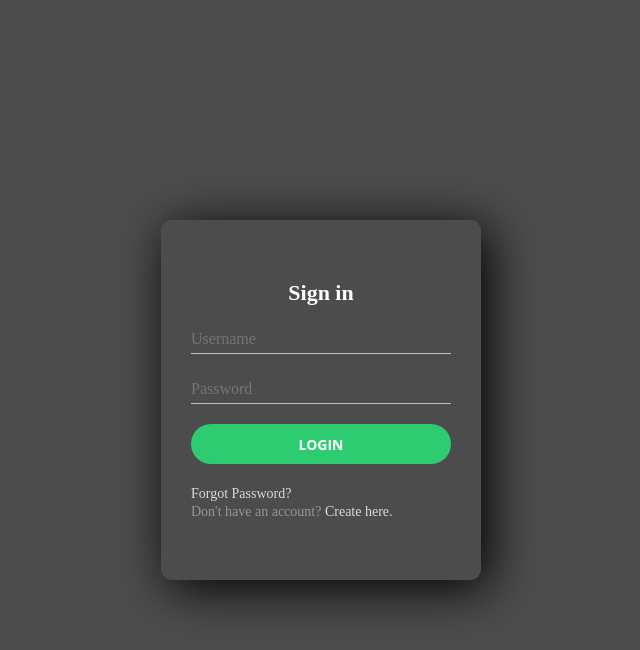
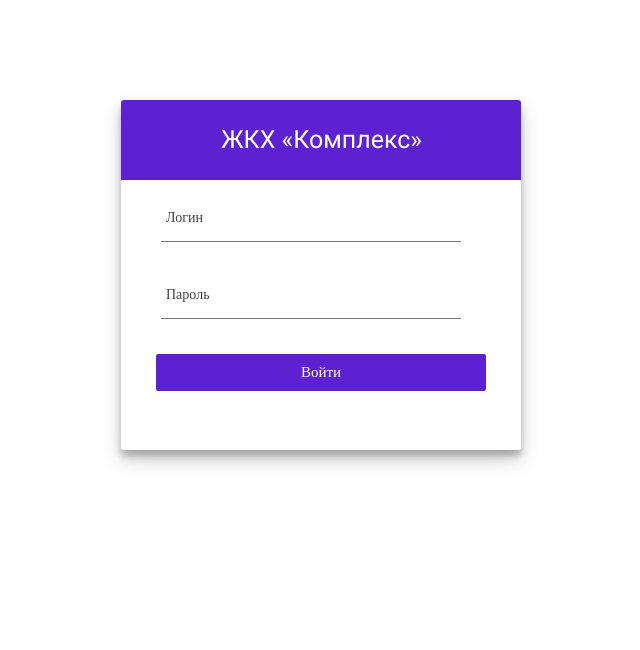
Before and after one commit to HDHeros/GKHProject, a Vue app in the folder project-vue/: page / in a window 1280 px wide. Shown: the top 650 px of the page, without its empty margins (319-959 px from the left). Built offline with nearby package versions, Linux system fonts and the light colour scheme; what vue-simple-svg would draw is missing.

Commit message:
CORS разрешение

```diff
--- a/project-vue/src/components/Login.vue
+++ b/project-vue/src/components/Login.vue
@@ -1,21 +1,24 @@
 <template>
-
-        <!-- <input v-model="login" type="text" placeholder="Логин">
-        <input v-model="password" type="password" placeholder="Пароль">
-        <button @click="setLogin">Войти</button> -->
- <div>
-     <div id="overlay"></div>
-    <div class="loginbox">
-        <h1>Sign in</h1><br>
-        <form>
-            <input type="text" placeholder="Username"><br>
-            <input type="password" placeholder="Password">
-            <input @click="setLogin" type="submit" value="LOGIN">
-        </form>
-        <a href="#">Forgot Password?</a><br>
-        <span id="text-account">Don't have an account?</span><a id="create-account" href="#"> Create here.</a>
+    <div class="box">
+        <div id="header">
+            <div id="cont-lock">
+                <p class="lock">ЖКХ «Комплекс»</p>
+            </div>
+        </div>
+            <div class="group">
+                <input v-model="login" class="inputMaterial" type="text" required>
+                <span class="highlight"></span>
+                <span class="bar"></span>
+                <label>Логин</label>
+            </div>
+            <div class="group">
+                <input v-model="password" class="inputMaterial" type="password" required>
+                <span class="highlight"></span>
+                <span class="bar"></span>
+                <label>Пароль</label>
+            </div>
+            <button @click="setLogin" id="buttonlogintoregister" type="submit">Войти</button>
     </div>
- </div>
 </template>
 
 <script>
@@ -30,8 +33,8 @@ export default {
     },
     methods:{
         setLogin(){
-            this.$router.push({name:"home"})
-            Axios.post('http://127.0.0.1:8000/api/v1/user/token/login/',{
+           // this.$router.push({name:"home"})
+            Axios.post('http://127.0.0.1:8000/auth/token/login/',{
                 username: this.login,
                 password: this.password
             })
@@ -44,111 +47,392 @@ export default {
 </script>
 
 <style lang="scss" scoped>
-    body{
-    margin: 0;
-    padding: 0;
-    background: url('https://images.unsplash.com/photo-1464278533981-50106e6176b1?ixlib=rb-0.3.5&ixid=eyJhcHBfaWQiOjEyMDd9&s=ca5f9140f345647ac9bc4c1597a56404&auto=format&fit=crop&w=667&q=80');
-    background-size: cover;
-    font-family: 'Open Sans', sans-serif;
-    z-index: -10;
+
+/* BOX LOGIN */
+.box{
+	position: relative;
+	margin: auto;
+	height: 350px;
+  top: 100px;
+	left: 0;
+	z-index: 200;
+	right: 0;
+	width:400px;
+	color:#666;
+	border-radius: 3px;
+	background: #FFF;
+  margin-bottom: 100px;
+  box-shadow: 0 10px 20px rgba(0,0,0,0.19), 0 6px 6px rgba(0,0,0,0.23);
+  overflow: hidden;
 }
 
-#overlay{
-    position: absolute;
-    background-color: rgba(0,0,0,0.7);
-    z-index: -5;
-    height: 100%;
-    width: 100%;
-    top: 0;
-    bottom: 0;
+#header{
+  background: #5D21D2;
+  position: relative;
+  height: 80px;
+  width: 100%;
+  margin-bottom: 20px;
+}
+
+#cont-lock{
+  width: 100%;
+  height: 65px;
+  position: relative;
+}
+
+.lock{
+  text-align: center;
+  color: rgb(255, 255, 255);
+  position: absolute;
+  left: 0;
+  right: 0;
+  margin: 0;
+  top: 0;
+  bottom: 0;
+  line-height: 80px;
+  font-size: 25px !important;
+    font-family: "Roboto";
 
 }
 
-.loginbox{
-    width: 320px;
-    height: 360px;
-    color: #000;
-    top: 50%;
-    left: 50%;
-    padding: 60px 30px;
-    position: absolute;
-    transform: translate(-50%,  -50%);
-    box-sizing: border-box;
-    border-radius: 3%;
-    box-shadow: 8px 8px 50px #000;
-}
-h1{
-    color: #fff;
-    margin: 0;
-    padding: 0 0 0px;
-    text-align: center;
-    font-size: 22px;
-    font-weight: bold;
+#bottom-head::after{
+  content: '';
+  width: 0px;
+  height: 0px;
+  display: block;
+  position: absolute;
+  margin: auto;
+  left: 0;
+  right: 0;
+  bottom: 0;
+  border-bottom: 7px solid white;
+  border-right: 7px solid rgba(0,0,0,0);
+  border-left: 7px solid rgba(0,0,0,0);
+  border-top: 7px solid rgba(0,0,0,0);
 }
 
-.loginbox p {
-    margin: 0;
-    padding: 0;
-    font-weight: bold;
-    font-size: 13px;
+.box h1{
+  margin-left: 20px;
+  margin-top: 0;
+  font-size: 24px;
+  font-weight: 300;
+  color: #cfd8dc;
+  line-height: 35px;
 }
 
-.loginbox input{
-    width: 100%;
-    margin-bottom: 20px;
+.box button{
+	background: #5D21D2;
+	border:0;
+	color: rgb(255, 255, 255);
+	padding:10px;
+	font-size: 15px;
+    font-family: "Roboto Regular";
+    font-weight: 300;
+	width:330px;
+	margin:20px auto;
+	display:block;
+	cursor:pointer;
+    -webkit-transition: all 0.4s;
+	transition: all 0.4s;
+	border-radius: 2px;
+
 }
 
-.loginbox input[type="text"], input[type="password"]{
-    border: none;
-    border-bottom: 1px solid #bdc3c7;
-    background: transparent;
-    outline: none;
-    height: 30px;
-    font-size: 16px;
-    opacity: 1;
-    color: #ccc;
+.box button:active{
+	background: #5D21D2;
+    color: #5D21D2;
+}
+
+.box button:hover{
+	background: rgba(92, 33, 210, 0.863);
+    color: #FFF;
+    -webkit-transition: all 0.4s;
+	transition: all 0.4s;
+}
+
+.box p{
+	font-size:14px;
+
+	text-align:center;
+}
+
+.group 			  {
+  position:relative;
+  margin-bottom: 35px;
+  margin-left: 40px;
+}
+
+.inputMaterial 				{
+  font-size:18px;
+  padding:10px 10px 10px 5px;
+  display:block;
+  width:300px;
+  border:none;
+  border-bottom:1px solid #757575;
+}
+
+.inputMaterial:focus 		{ outline:none;}
+
+/* LABEL ======================================= */
+
+label 				 {
+  color:rgb(66, 66, 66);
+  font-size:14px;
+    font-family: "Roboto Regular";
+  font-weight:normal;
+  position:absolute;
+  pointer-events:none;
+  left:5px;
+  top:10px;
+  transition:0.2s ease all;
+  -moz-transition:0.2s ease all;
+  -webkit-transition:0.2s ease all;
+}
+
+/* active state */
+.inputMaterial:focus ~ label, .inputMaterial:valid ~ label 		{
+  top:-10px;
+  font-size:14px;
+  color: #5D21D2;
+}
+
+/* BOTTOM BARS ================================= */
+.bar 	{ position:relative; display:block; width:315px; }
+.bar:before, .bar:after 	{
+  content:'';
+  height:2px;
+  width:0;
+  bottom:1px;
+  position:absolute;
+  background: #5D21D2;
+  transition:0.2s ease all;
+  -moz-transition:0.2s ease all;
+  -webkit-transition:0.2s ease all;
+}
+.bar:before {
+  left:50%;
+}
+.bar:after {
+  right:50%;
+}
+
+/* active state */
+.inputMaterial:focus ~ .bar:before, .inputMaterial:focus ~ .bar:after {
+  width:50%;
 }
 
 
-.loginbox input[type="submit"]{
-    border: none;
-    outline: none;
-    height: 40px;
-    background: #2ecc71;
-    color: #fff;
-    font-size: 14px;
-    font-weight: bold;
-    border-radius: 20px;
-    font-family: 'Open Sans', sans-serif;
+/* active state */
+.inputMaterial:focus ~ .highlight {
+  -webkit-animation:inputHighlighter 0.3s ease;
+  -moz-animation:inputHighlighter 0.3s ease;
+  animation:inputHighlighter 0.3s ease;
 }
 
-.loginbox input[type="submit"]:hover {
+/* ANIMATIONS ================ */
+@-webkit-keyframes inputHighlighter {
+	from { background:#5264AE; }
+  to 	{ width:0; background:transparent; }
+}
+@-moz-keyframes inputHighlighter {
+	from { background:#5264AE; }
+  to 	{ width:0; background:transparent; }
+}
+@keyframes inputHighlighter {
+	from { background:#5264AE; }
+  to 	{ width:0; background:transparent; }
+}
+
+.sign-up{
+  color: white;
+  cursor: pointer;
+}
+
+.sign-up:hover{
+   color: #b2dfdb;
+}
+
+$transition: all 0.3s;
+$shadow-L1: 0 1px 3px rgba(0,0,0,0.12), 0 1px 2px rgba(0,0,0,0.24);
+$shadow-L2: 0 3px 6px rgba(0,0,0,0.16), 0 3px 6px rgba(0,0,0,0.23);
+$shadow-L3: 0 10px 20px rgba(0,0,0,0.19), 0 6px 6px rgba(0,0,0,0.23);
+
+body{
+  background: #F6F7FA;
+}
+
+#container-a{
+  border-radius: 50%;
+  width: 60px;
+  height: 60px;
+  position: fixed;
+  top: 20px;
+  right: 20px;
+  overflow: hidden;
+  transition: $transition;
+  box-shadow: $shadow-L3;
+
+  /*&:hover{
+    width: 150px;
+    border-radius: 50px;
+    transition: $transition;
+  }*/
+
+  #badge{
+  width: 100%;
+  height: 100%;
+  background-image: url("https://lh3.googleusercontent.com/-X-aQXHatDQY/Uy86XLOyEdI/AAAAAAAAAF0/TBEZvkCnLVE/w140-h140-p/fb3a11ae-1fb4-4c31-b2b9-bf0cfa835c27");
+  background-size: 100%;
+  transition: $transition;
+  position: absolute;
+
+
+    &:hover .codepen{
+     display: block;
+    }
+  }
+
+  &:hover #letter{
+      display: block;
+  }
+
+  &:hover #badge{
+    width: 150px;
+    height: 150px;
+    transition: $transition;
+    filter: blur(7px);
+  }
+
+  #letter{
+    display: none;
+    z-index: 20;
+    width: 100%;
+    height: 100%;
+    position: absolute;
+
+    span{
+      font-family: 'Roboto';
+      font-size: 32px;
+      color: white;
+      text-align: center;
+      line-height: 60px;
+      margin: auto;
+      left: 0;
+      right: 0;
+      position: absolute;
+      cursor: pointer;
+    }
+  }
+}
+
+
+#container-floating{
+  position: fixed;
+  width: 60px;
+  height: 60px;
+  top: 20px;
+  right: 20px;
+  z-index: 50px;
+
+  &:hover{
+    height: 400px;
+    width: 60px;
+    top: 20px;
+    right: 20px;
+  }
+
+  &:hover .nds{
+    animation: bounce-nds 0.1s linear;
+    animation-fill-mode:  forwards;
+  }
+  &:hover .nd3{
+    animation-delay: 0.08s;
+  }
+  &:hover .nd4{
+    animation-delay: 0.15s;
+  }
+  &:hover .nd5{
+    animation-delay: 0.2s;
+  }
+
+  .nds{
+    width: 40px;
+    height: 40px;
+    border-radius: 50%;
+    position: fixed;
+    z-index: 300;
+    transform:  scale(0);
+    right: 33px;
     cursor: pointer;
-    background: #27ae60;
-    color: #fff;
+    &:hover{
+      box-shadow: $shadow-L3;
+      transition: $transition;
+      width: 50px;
+      right: 25px;
+      height: 50px;
+    }
+  }
+
+  .nd1{
+    background-image: url("https://blog.codepen.io/wp-content/uploads/2012/06/Button-Fill-Black-Large.png");
+    background-size: 100%;
+    top: 110px;
+    animation-delay: 0.1s;
+    animation: bounce-out-nds 0.3s linear;
+    animation-fill-mode:  forwards;
+    box-shadow: $shadow-L2;
+    transition: $transition;
+  }
+
+  .nd3{
+    background: url("https://cdn3.iconfinder.com/data/icons/free-social-icons/67/twitter_circle_color-512.png");
+    background-size: 100%;
+    top: 165px;
+    animation-delay: 0.15s;
+    animation: bounce-out-nds 0.15s linear;
+    animation-fill-mode:  forwards;
+    box-shadow: $shadow-L2;
+    transition: $transition;
+  }
+
+  .nd4{
+    background: url("http://www.studiotomasi.org/images/gplusicon.svg");
+    background-size: 100%;
+    top: 225px;
+    animation-delay: 0.1s;
+    animation: bounce-out-nds 0.1s linear;
+    animation-fill-mode:  forwards;
+    box-shadow: $shadow-L2;
+    transition: $transition;
+  }
 
 }
 
-.loginbox a {
-    font-size: 14px;
-    text-decoration: none;
-    color: #fff;
-    opacity: 0.8;
+
+@keyframes bounce-nds{
+    from {opacity: 0;}
+    to {opacity: 1; transform: scale(1);}
 }
 
-.loginbox a:hover {
-    color: #fff;
-    opacity: 1;
+@keyframes bounce-out-nds{
+    from {opacity: 1; transform: scale(1);}
+    to {opacity: 0; transform: scale(0);}
 }
 
-#text-account {
-    font-size: 14px;
-    color: #fff;
-    opacity: 0.4;
+
+.profile-name{
+    line-height: 60px;
+    left: -70px;
+    position: absolute;
+    font-family: 'Roboto';
+    color: #455a64;
 }
 
-#create-account:hover {
-    text-decoration: underline;
-    font-weight: bold;
+.profile-name:hover{
+  text-decoration: underline;
+}
+
+a:link, a:visited{
+  text-decoration: none;
 }
 </style>
```
Also changed, not shown: 2 other files (tests, documents, lock files or other folders).
